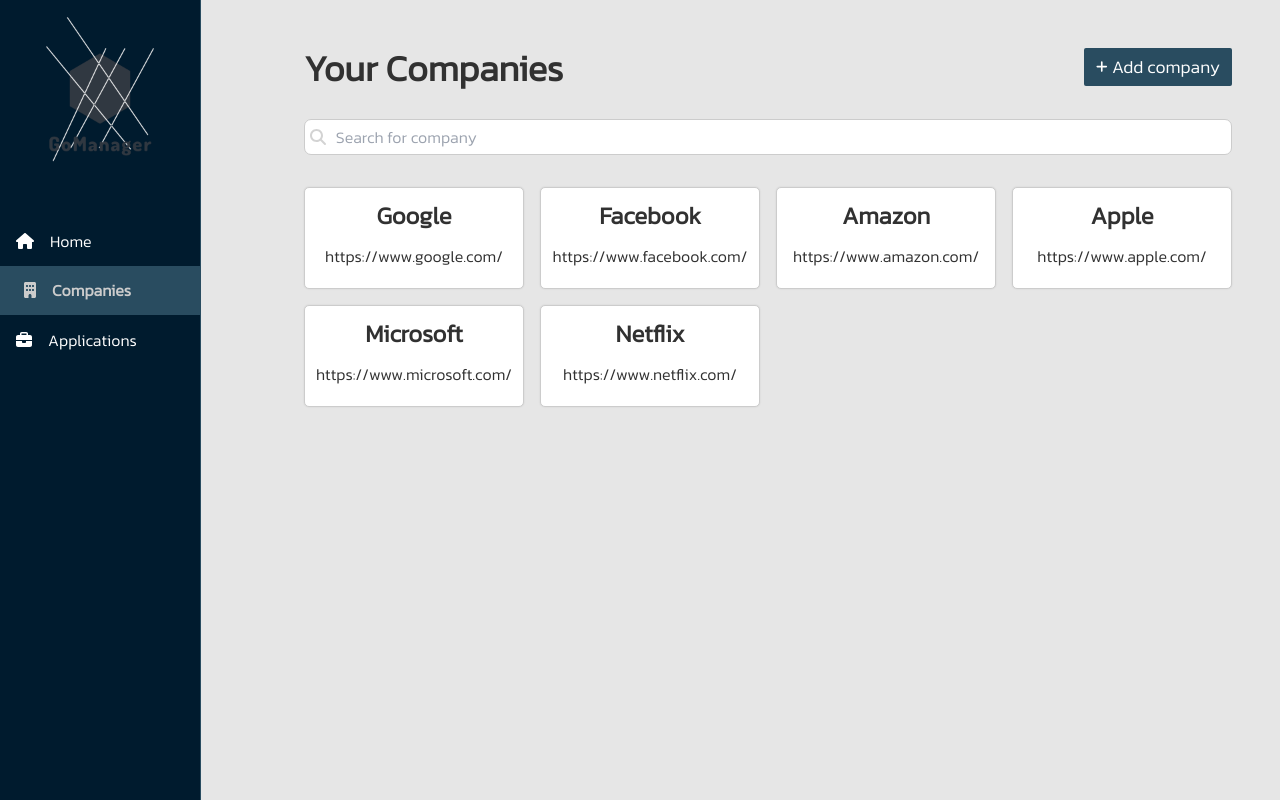
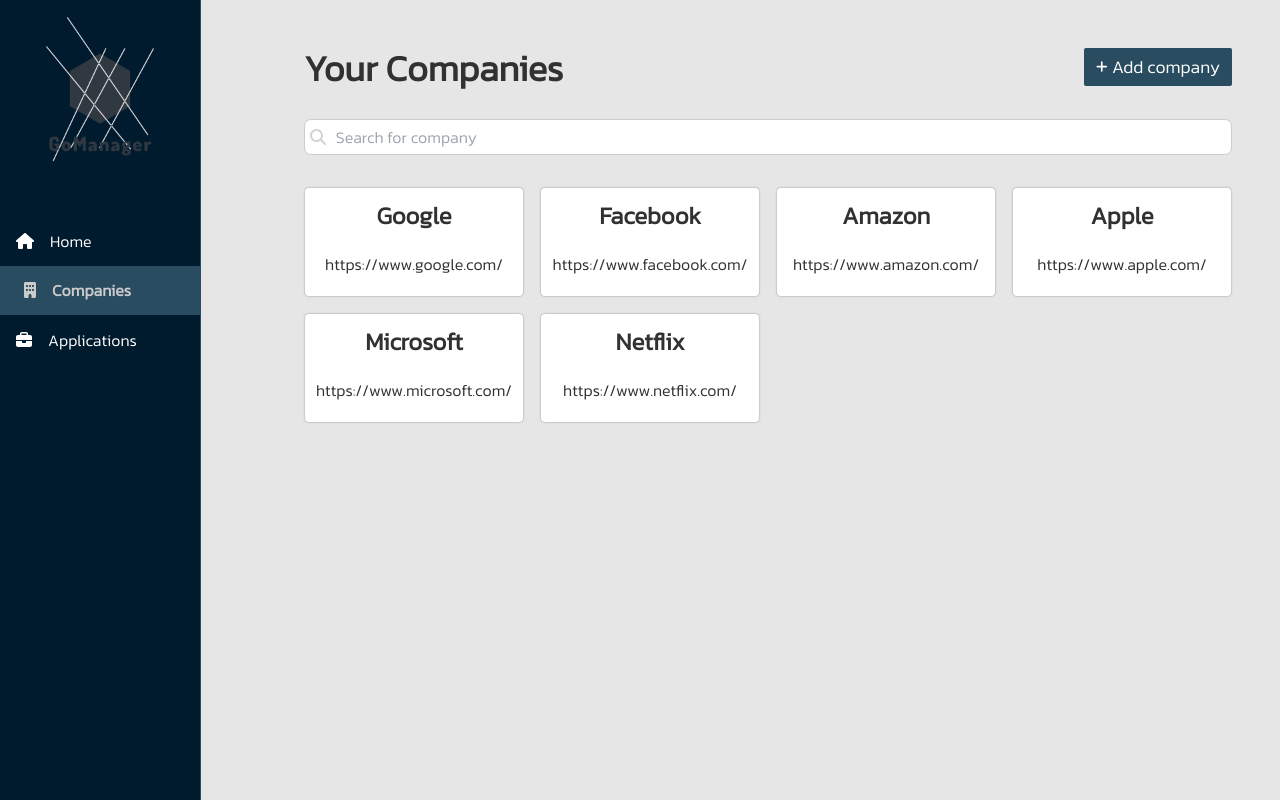
Before and after one commit to Tiburso/GoManager, a Next.js app in the folder client/: page /companies in a window 1280 px wide. Built offline with nearby package versions, Linux system fonts and the light colour scheme.

Commit message:
Add extra height to cards

```diff
--- a/client/styles/company/CompanyCard.module.css
+++ b/client/styles/company/CompanyCard.module.css
@@ -1,4 +1,5 @@
 .card {
+  aspect-ratio: 2 / 1;
   position: relative;
 
   display: flex;
```
